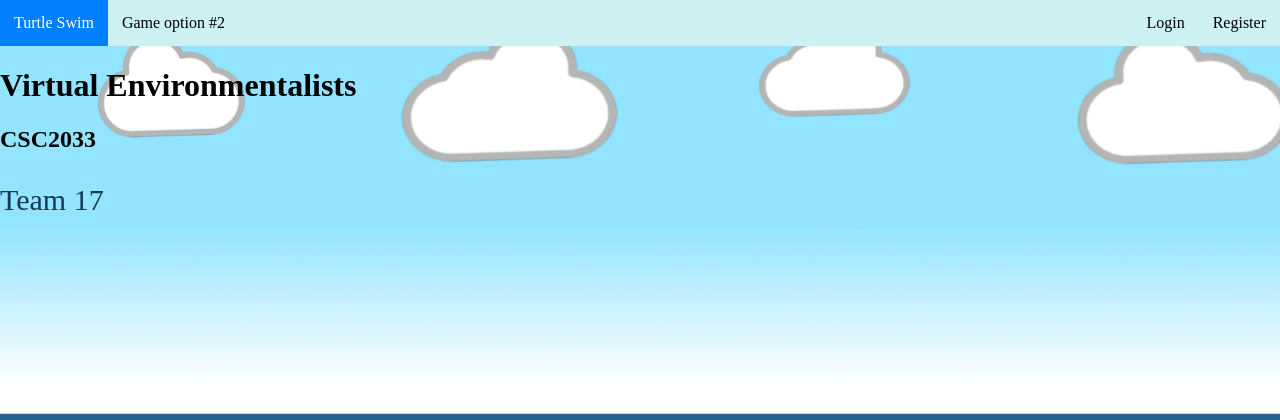
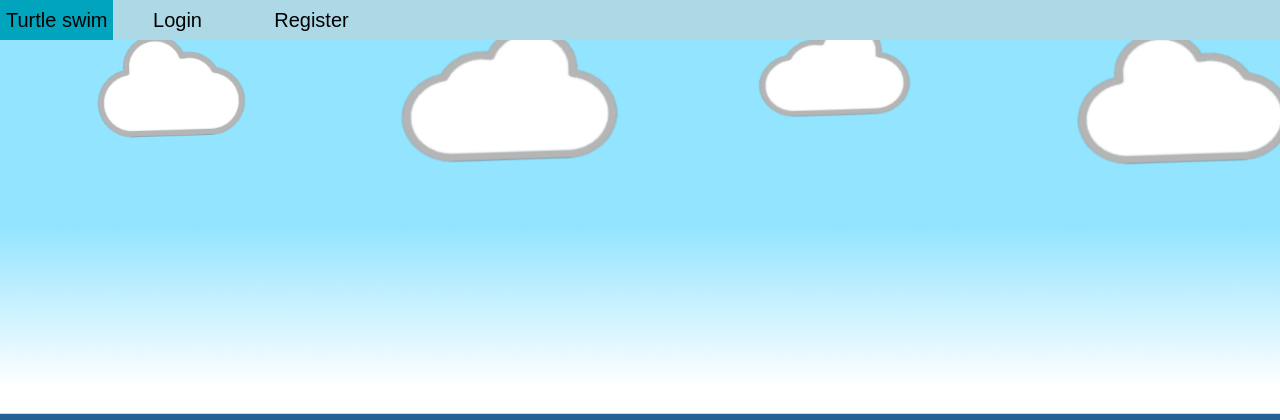
Before and after one commit to SophKirkup/Team_17, a Flask app: page / in a window 1280 px wide. Shown: the top 420 px of the page. Run offline with Flask 2, Linux system fonts and the light colour scheme.

Commit message:
Reworked the navigation bar

```diff
--- a/static/style.css
+++ b/static/style.css
@@ -10,7 +10,6 @@ body {
 }
 
 .login {
-
     background-color: rgba(201,248,255,255);
     color: blue;
     height: 380px;
@@ -87,24 +86,6 @@ p{
     background-color: rgb(4,194,20);
 }
 
-button {
-	background-color: rgba(0, 206, 20, 255);
-	color: white;
-	padding: 14px 20px;
-	margin: 8px;
-	border: none;
-	cursor: pointer;
-	width: 70%;
-	border: 4px solid rgba(0, 142, 14, 255);
-	padding: 10px;
-	box-shadow: 4px 3px rgba(0, 51, 5, 255);
-	border-radius: 5%;
-}
-
-button:hover {
-	background-color: rgb(4, 194, 20);
-}
-
 .center {
 	display: flex;
 	justify-content: center;
@@ -118,45 +99,49 @@ input[type="password"] {
 	height: 25px;
 }
 
-nav {
-	width: 100%;
-	margin: 0;
-}
 
-nav ul {
-	background-color: rgba(205, 241, 243, 1);
-	overflow: hidden;
-	margin: 0;
-	padding: 0;
-}
+/*nav {*/
+/*	width: 100%;*/
+/*	margin: 0;*/
+/*}*/
 
-/* Floats navigation from left to right */
-ul.topnav li {
-	list-style: none;
-	float: left;
-}
+/*nav ul {*/
+/*	overflow: hidden;*/
+/*	margin: 0;*/
+/*	padding: 0;*/
+/*}*/
 
-/* Floats navigation bar from right to left */
-ul.topnav li.topnav-right {
-	float: right;
-}
+/*!* Floats navigation from left to right *!*/
+/*ul.topnav li {*/
+/*	list-style: none;*/
+/*	float: left;*/
+/*}*/
 
-/* Targets the anchor */
-ul.topnav li a {
-	display: block;
-	text-decoration: none;
-	min-height: 16px;
-	text-align: center;
-	padding: 14px;
-	color: black;
-}
+/*!* Floats navigation bar from right to left *!*/
+/*ul.topnav li.topnav-right {*/
+/*	float: right;*/
+/*}*/
 
-/* Action for an item - hover effect */
-ul.topnav li a:hover {
+/*!* Targets the anchor *!*/
+/*ul.topnav li a {*/
+/*	text-decoration: none;*/
+/*	min-height: 16px;*/
+/*	text-align: center;*/
+/*	padding: 14px;*/
+/*	color: black;*/
+/*}*/
 
-    background-color: #0080ff;
-    color: #fff;
-}
+
+/*.navbar-item{*/
+/*    display: block;*/
+/*}*/
+
+/*!* Action for an item - hover effect *!*/
+/*ul.topnav li a:hover {*/
+/*    background-color: #0080ff;*/
+/*    color: #fff;*/
+/*}*/
+
 
 .horizontalAlign{
     text-align: center;
@@ -199,3 +184,126 @@ iframe{
     width: 100%;
     position: absolute;
 }
+
+
+
+/*.loginLink{*/
+/*    display: none;*/
+/*    position: relative;*/
+/*    background-color: #f1f1f1;*/
+/*    background:rgba(0, 0, 0, 0.5);*/
+/*    width: 43px;*/
+/*}*/
+
+/*.loginDropdown:hover .loginLink{*/
+/*    display: block;*/
+/*    background-color: #f1f1f1;*/
+/*}*/
+
+
+
+/*nav {*/
+/*    width: 100%;*/
+/*    height: 40px;*/
+/*    background-color: white;*/
+/*}*/
+
+/*nav ul {*/
+/*    float: right;*/
+/*}*/
+
+/*nav ul li {*/
+/*    float: right;*/
+/*    list-style: none;*/
+/*    position: relative;*/
+/*}*/
+
+/*nav ul li a {*/
+/*    font-family: Arial;*/
+/*    color: black;*/
+/*    font-size: 24px;*/
+/*    padding: 18px 9px;*/
+/*    text-decoration: none;*/
+/*}*/
+
+/*nav ul li ul {*/
+/*    display: block;*/
+/*    position: absolute;*/
+/*    padding: 10px;*/
+/*    background-color: gray;*/
+/*}*/
+
+/*nav ul li ul li a{*/
+/*    padding: 18px 9px;*/
+/*}*/
+
+/*nav ul li ul li a:hover{*/
+/*    background-color: yellow;*/
+/*}*/
+
+
+
+.dropdown {
+    display: inline-block;
+    position: relative;
+}
+.dropdown-content {
+    display: none;
+    position: absolute;
+    width: 100%;
+    overflow: auto;
+    background-color: #fff;
+}
+.dropdown:hover .dropdown-content {
+    display: block;
+}
+.dropdown-content a {
+    display: block;
+    font-size: 20px;
+    color: black;
+    padding: 5px;
+    text-decoration: none;
+}
+.dropdown-content a:hover {
+    color: #FFFFFF;
+    background-color: #00A4BD;
+}
+
+button {
+    border: none;
+    height: 40px;
+    font-size: 20px;
+    background-color: transparent;
+}
+
+button:hover {
+    background-color: #00A4BD;
+}
+
+.nav {
+    background-color: lightblue;
+    width: 100%;
+    height: 40px;
+}
+
+.loginSize {
+    width: 120px;
+}
+
+.registerSize {
+    width: 140px;
+}
+
+.nav a {
+    display: inline-block;
+    color: black;
+    text-decoration: none;
+    border: none;
+    font-size: 20px;
+    background-color: transparent;
+    height: 40px;
+}
+
+.nav a:hover {
+    background-color: #00A4BD;
+}
--- a/templates/base.html
+++ b/templates/base.html
@@ -10,28 +10,72 @@
 
 
 <body class="backgroundImage">
-    <div class="topnav">
 
-        {#Navigation bar#}
-        <nav>
-            <ul class="topnav">
+<div class="nav">
 
-                <li class="topnav-right">
-                    <a href="{{ url_for('students.register') }}" class="navbar-item">Register</a>
-                </li>
 
-                <li class="topnav-right">
-                    <a href="{{ url_for('students.login') }}" class="navbar-item">Login</a>
-                </li>
+    <div class="dropdown">
+        <form action="{{ url_for('students.turtleGame') }}">
+            <button type="submit" >Turtle swim</button>
+        </form>
+    </div>
 
-                <li>
-                    <a href="{{ url_for('students.turtleGame') }}">Turtle Swim</a>
-                </li>
 
-                <li><a href="#">Game option #2</a></li>
-            </ul>
-        </nav>
+    <div class="dropdown">
+        <button class="loginSize">Login</button>
+        <div class="dropdown-content">
+            <a class="loginLink" href="{{ url_for('students.login') }}">Student login</a>
+            <a class="loginLink" href="{{ url_for('students.login') }}">Teacher login</a>
+            <a class="loginLink" href="{{ url_for('students.login') }}">Parent login</a>
+        </div>
     </div>
+
+    <div class="dropdown">
+        <button class="registerSize">Register</button>
+        <div class="dropdown-content">
+            <a class="loginLink" href="{{ url_for('students.register') }}">Student register</a>
+            <a class="loginLink" href="{{ url_for('students.register') }}">Teacher register</a>
+            <a class="loginLink" href="{{ url_for('students.register') }}">Parent register</a>
+        </div>
+    </div>
+</div>
+
+{#<nav>#}
+{#    <ul>#}
+{#        <li><a href="#">Login</a>#}
+{#            <ul>#}
+{#                <li><a href="#">Teacher</a></li>#}
+{#                <li><a href="#">Parent</a></li>#}
+{#                <li><a href="#">Student</a></li>#}
+{#            </ul>#}
+{#        </li>#}
+{#        <li><a href="#">Register</a></li>#}
+{#        <li><a href="#">Game</a></li>#}
+{#    </ul>#}
+{#</nav>#}
+
+{#        <nav>#}
+{#            <ul class="topnav">#}
+{#                <li class="topnav-right">#}
+{#                    <a href="{{ url_for('students.register') }}" class="navbar-item">Register</a>#}
+{#                </li>#}
+{##}
+{#                <li class="topnav-right">#}
+{#                    <div class="loginDropdown">#}
+{#                        <a href="{{ url_for('students.login') }}" class="navbar-item dropdown">Login</a>#}
+{#                            <a class="loginLink" href="{{ url_for('students.login') }}">Link 1</a>#}
+{#                            <a class="loginLink" href="{{ url_for('students.login') }}">Link 2</a>#}
+{#                            <a class="loginLink" href="{{ url_for('students.login') }}">Link 3</a>#}
+{#                    </div>#}
+{#                </li>#}
+{##}
+{#                <li>#}
+{#                    <a href="{{ url_for('students.turtleGame') }}" class="navbar-item" >Turtle Swim </a>#}
+{#                </li>#}
+{##}
+{#                <li><a href="#" class="navbar-item" >Game option #2</a></li>#}
+{#            </ul>#}
+{#        </nav>#}
 
     {% block content %}
     {% endblock %}
--- a/templates/index.html
+++ b/templates/index.html
@@ -1,13 +1,13 @@
 {% extends "base.html" %}
 
 {% block content %}
-    <h1>
-        Virtual Environmentalists
-    </h1>
-
-    <h2>
-      CSC2033
-    </h2>
-
-    <p>Team 17</p>
+{#    <h1>#}
+{#        Virtual Environmentalists#}
+{#    </h1>#}
+{##}
+{#    <h2>#}
+{#      CSC2033#}
+{#    </h2>#}
+{##}
+{#    <p>Team 17</p>#}
 {% endblock %}
```
